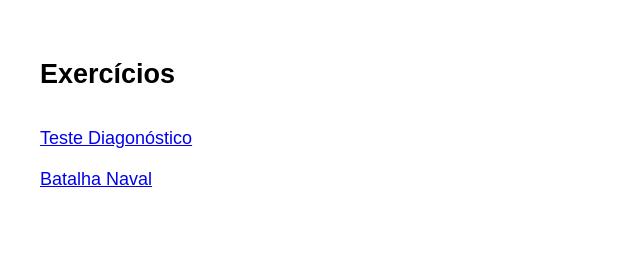
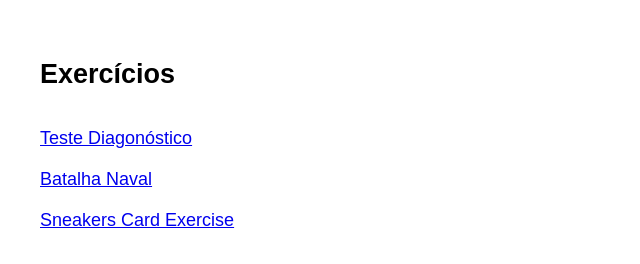
Before and after one commit to iamhugofelix/learning-css, a plain HTML site: page index.html in a window 1280 px wide. Shown: the whole page, without its empty margins (0-640 px from the left). Drawn offline with Linux system fonts and the light colour scheme.

Commit message:
Added a link to a new exercise

```diff
--- a/index.html
+++ b/index.html
@@ -11,6 +11,7 @@
         <h2>Exercícios</h2>
         <a class="card" href="./t_diagnostico/t_diagonostico.html" target="_blank">Teste Diagonóstico</a>
         <a href="./css-navy-battle/css-navy-battle.html" target="_blank">Batalha Naval</a>
+        <a href="./sneakers-card/sneaker-card.html" target="_blank">Sneakers Card Exercise</a>
         </div>
     </div>
 </body>
```
